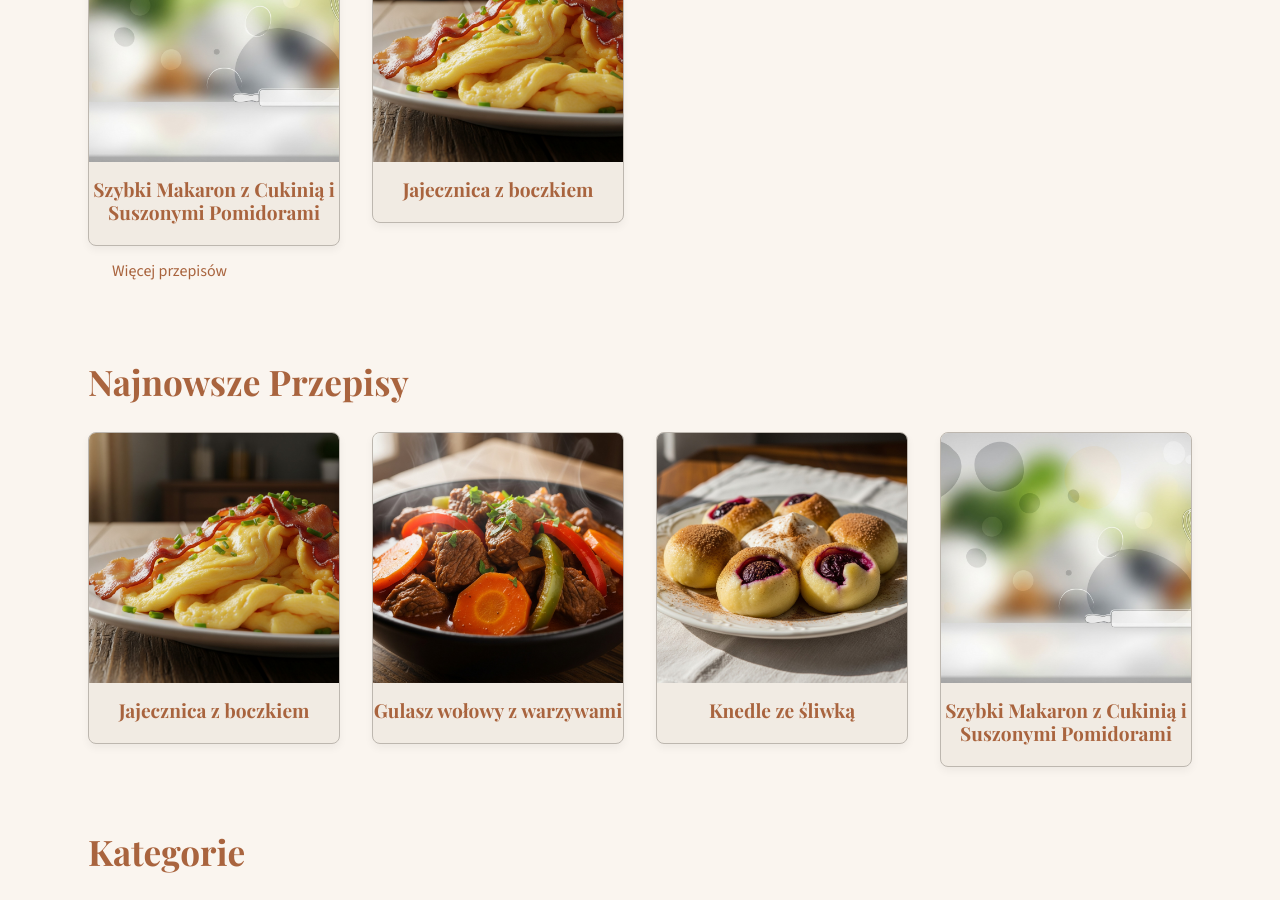
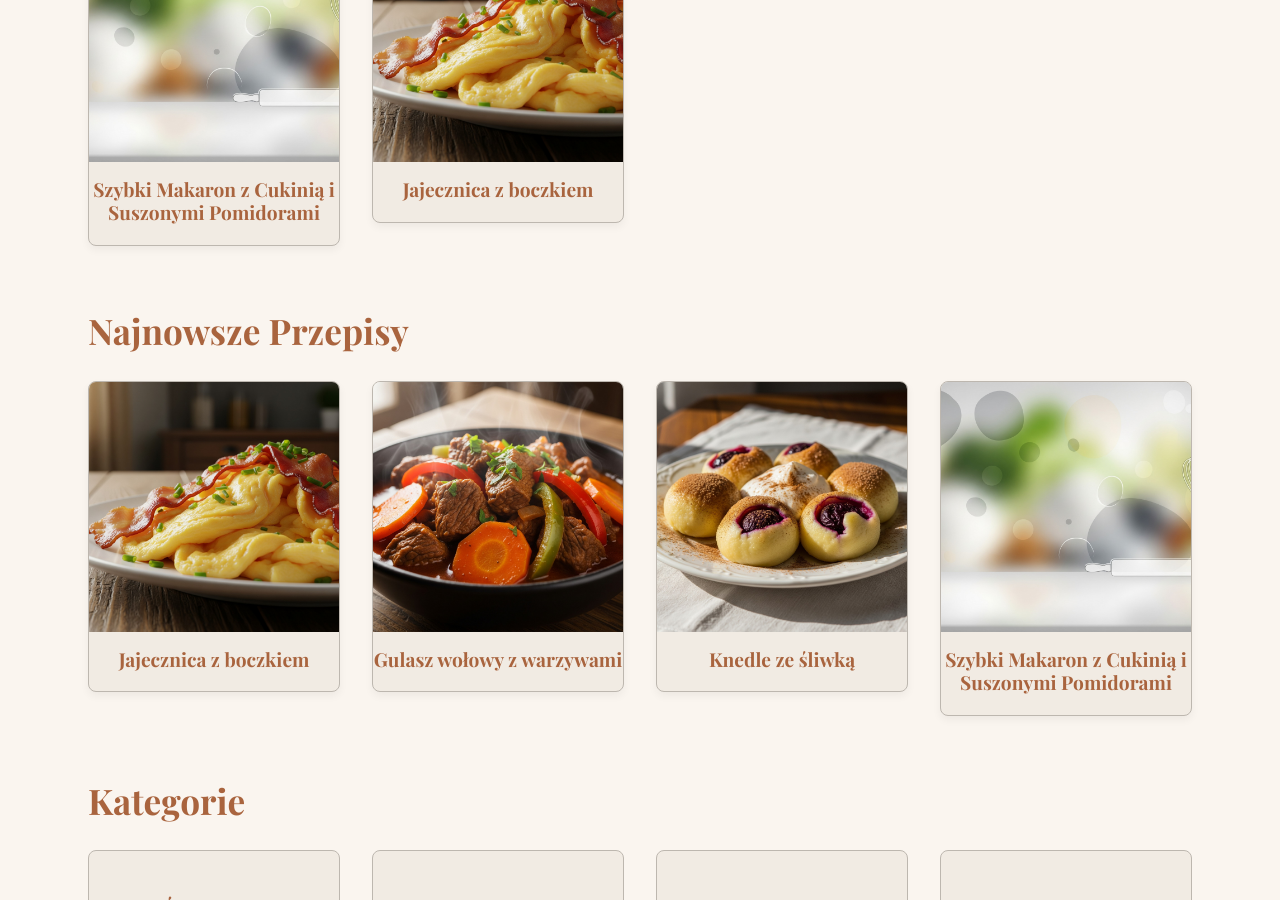
Before and after one commit to piotrsenator/kuchnia, a Jekyll site: the page built from index.html, in a window 1280 px wide and 900 px high, scrolled down 542 px. Built offline with Jekyll 4.4.1, drawn with Linux system fonts in a browser that asks for light colours.

Commit message:
Update index.html

```diff
--- a/index.html
+++ b/index.html
@@ -17,7 +17,6 @@ title: Strona Główna
                 {% include recipe_card.html recipe=recipe %}
             {% endfor %}
         </div>
-        <a href="{{ '/categories/index.html' | relative_url }}" class="button">Więcej przepisów</a>
     </section>
 
     <section class="latest-recipes-section" id="najnowsze-przepisy">
```
